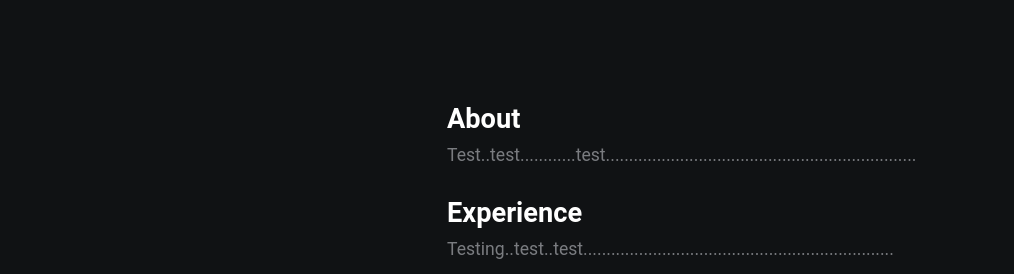
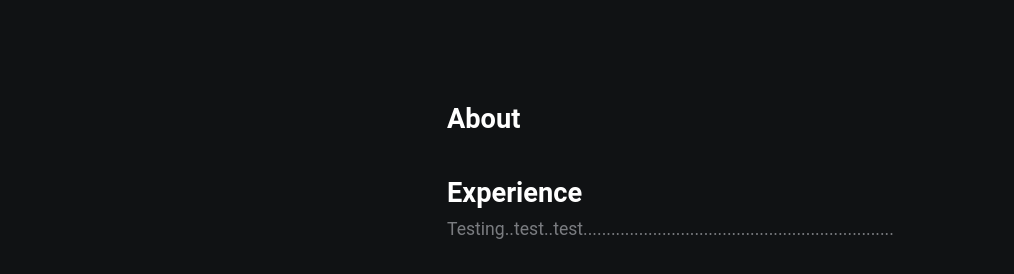
Before and after one commit to ilike3p/tri-angles, a plain HTML site: page index.html in a window 1280 px wide. Shown: the top 274 px of the page, without its empty margins (193-1207 px from the left). Drawn offline with Linux system fonts and the light colour scheme.

Commit message:
structur update

```diff
--- a/index.html
+++ b/index.html
@@ -21,7 +21,7 @@
       <div class="section-2">
         <h2>About</h2>
         <p>
-          Test..test............test...................................................................
+          <Test.......test...................................................................
         </p>
         <h2>Experience</h2>
         <p>
```
